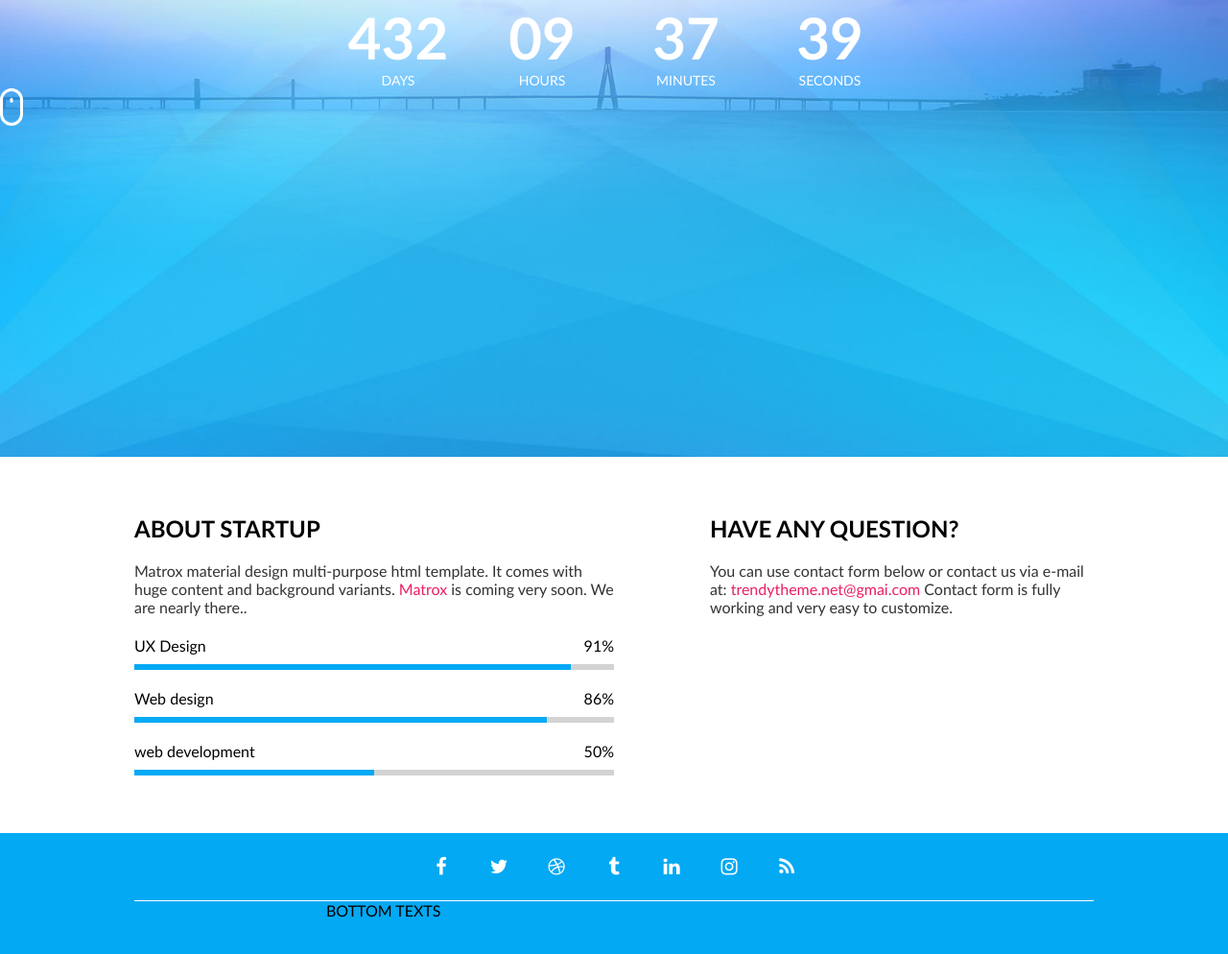
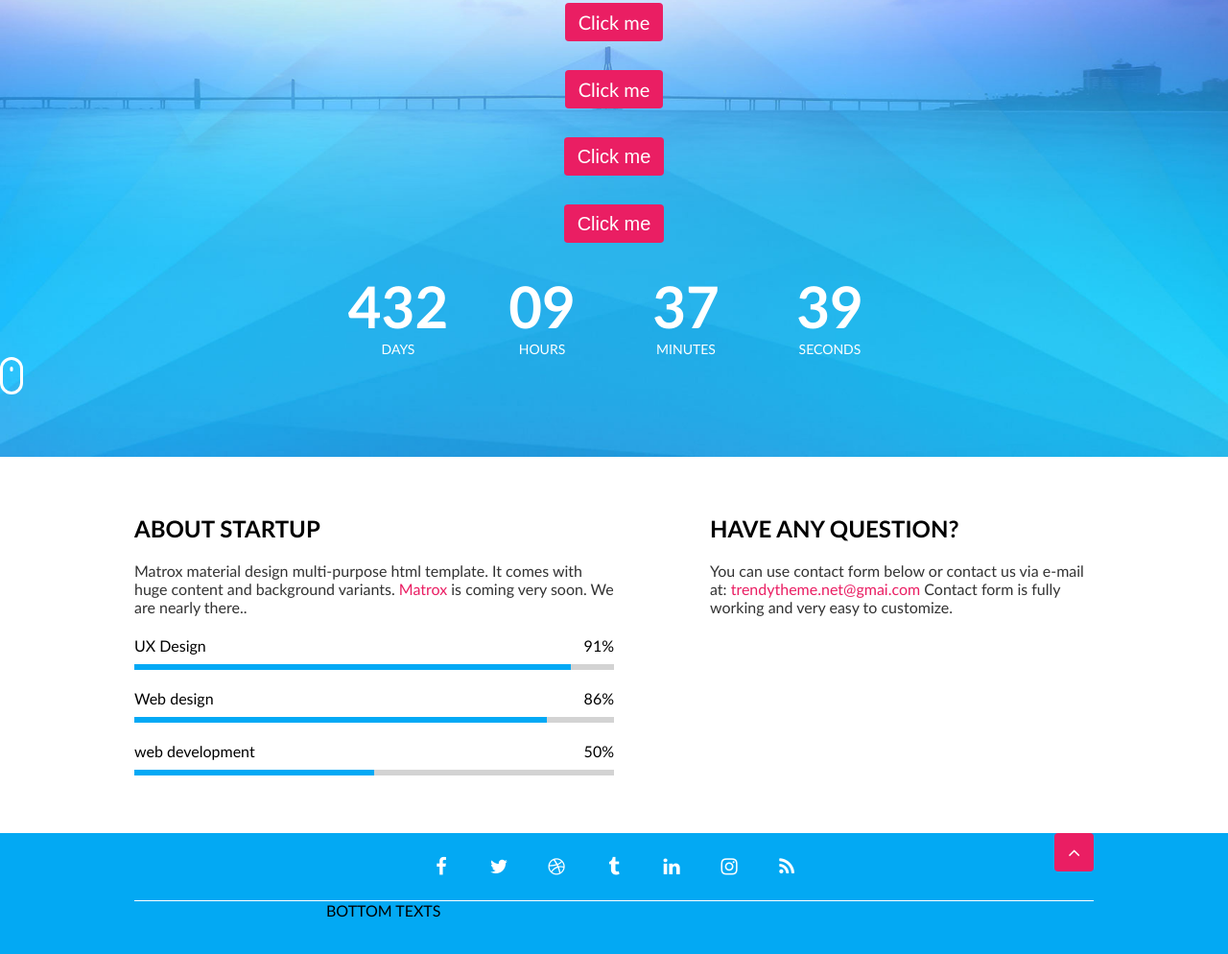
Before and after one commit to Spectatour/05-coming-soon, a website: page index.html in a window 1280 px wide. Shown: the part 324-1318 px from the top of the page at 96% size. Drawn offline with Linux system fonts and the light colour scheme.

Commit message:
Initial back to top button#14

```diff
--- a/css/base/layout.css
+++ b/css/base/layout.css
@@ -2,29 +2,26 @@
     padding-top: 60px;
     padding-bottom: 60px;
 }
-
 .container > .short-row {
     width: 600px;
     margin-left: calc(50% - 300px);
 }
-
 .container > .row {
     display: inline-block;
     width: 1000px;
     margin-left: calc(50% - 500px);
 }
-
 .container > .columns {
     display: flex;
     justify-content: space-between;
 }
-.container > .columns > .column {
+.container > .columns> .column {
     display: flex;
     flex-direction: column;
     gap: 20px;
     width: 50%;
 }
-.container > .columns > .right-column {
+.container > .columns> .right-column {
     width: 40%;
 }
 
@@ -61,3 +58,15 @@
         margin-left: 0;
     }
 }
+p {
+    font-size: 16px;
+    line-height: 1.2em;
+    color: #333;
+}
+p > a {
+    color: #EA1E63;
+    text-decoration: none;
+}
+p > a:hover {
+    text-decoration: underline;
+}
--- /dev/null
+++ b/css/components/button.css
@@ -0,0 +1,14 @@
+.btn {
+    padding: 0.5em 0.7em;
+    border: none;
+    text-decoration: none;
+    color: #fff;
+    font-size: 20px;
+    line-height: 1em;
+    background-color: #ea1e63;
+    border: none;
+    border-radius: 0.2em;
+}
+.btn:hover {
+box-shadow: 0 4px 8px #0002;
+}
--- a/css/components/clock.css
+++ b/css/components/clock.css
@@ -1,5 +1,6 @@
 .clock {
     display: flex;
+    width: 100%;
     flex-wrap: wrap;
     gap: 30px 0;
     text-align: center;
--- a/css/pages/home.css
+++ b/css/pages/home.css
@@ -7,6 +7,7 @@
 @import '../3rd-party/font-awesome.min.css';
 
 /* components */
+@import '../components/button.css';
 @import '../components/clock.css';
 @import '../components/mouse.css';
 @import '../components/progress-bar.css';
@@ -28,6 +29,7 @@
     flex-direction: column;
     gap: 30px;
     text-align: center;
+    align-items: center;
 }
 
 .logo {
@@ -52,12 +54,14 @@
 
 
 /* footer */
-
+footer > .row {
+    position: relative;
+}
 footer.container {
     padding-top: 0;
 }
 
-.row.socials {
+.socials {
     display: flex;
     justify-content: center;
     flex-wrap: wrap;
@@ -80,3 +84,10 @@ footer.container {
     background-color: #fff;
     color: #03a9f3;
 }
+
+.back-to-top {
+    position: absolute;
+    top: 0;
+    right: 0;
+    text-decoration: none;
+}
--- a/index.html
+++ b/index.html
@@ -23,6 +23,16 @@
             <img class="logo" src="./img/2.png" alt="Logo">
             <h1 class="main-title">Coming soon</h1>
             <p class="main-description">Lorem ipsum dolor sit, amet consectetur adipisicing elit. Inventore consectetur repudiandae nisi sit ullam tempore voluptatum earum similique magnam voluptas aut, quisquam deserunt nostrum laboriosam!</p>
+
+
+
+            <div class="btn">Click me</div>
+            <a href="#" class="btn">Click me</a>
+            <button class="btn">Click me</button>
+            <input class="btn" type="button" value="Click me">
+
+
+
             <div class="clock">
                 <div class="time">
                     <div class="value">432</div>
@@ -86,7 +96,8 @@
     </main>
 
     <footer class="container bg-main">
-        <div class="row socials">
+        <div class="row">
+            <div class="socials">
             <a href="#" target="_blank" class="fa fa-facebook"></a>
             <a href="#" target="_blank" class="fa fa-twitter"></a>
             <a href="#" target="_blank" class="fa fa-dribbble"></a>
@@ -94,6 +105,8 @@
             <a href="#" target="_blank" class="fa fa-linkedin"></a>
             <a href="#" target="_blank" class="fa fa-instagram"></a>
             <a href="#" target="_blank" class="fa fa-rss"></a>
+            </div>
+            <a href="" class="back-to-top fa fa-angle-up btn"> </a>
         </div>
         <div class="short-row">
             BOTTOM TEXTS
```
